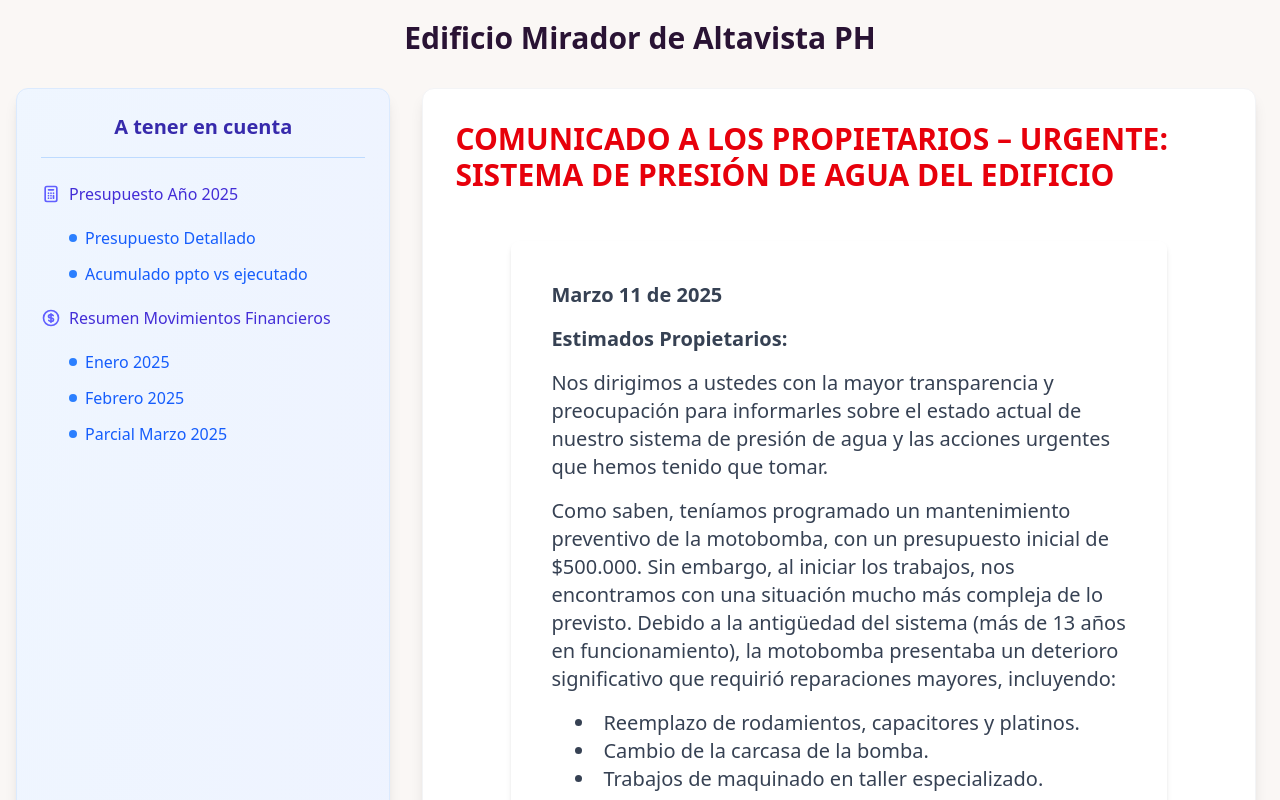
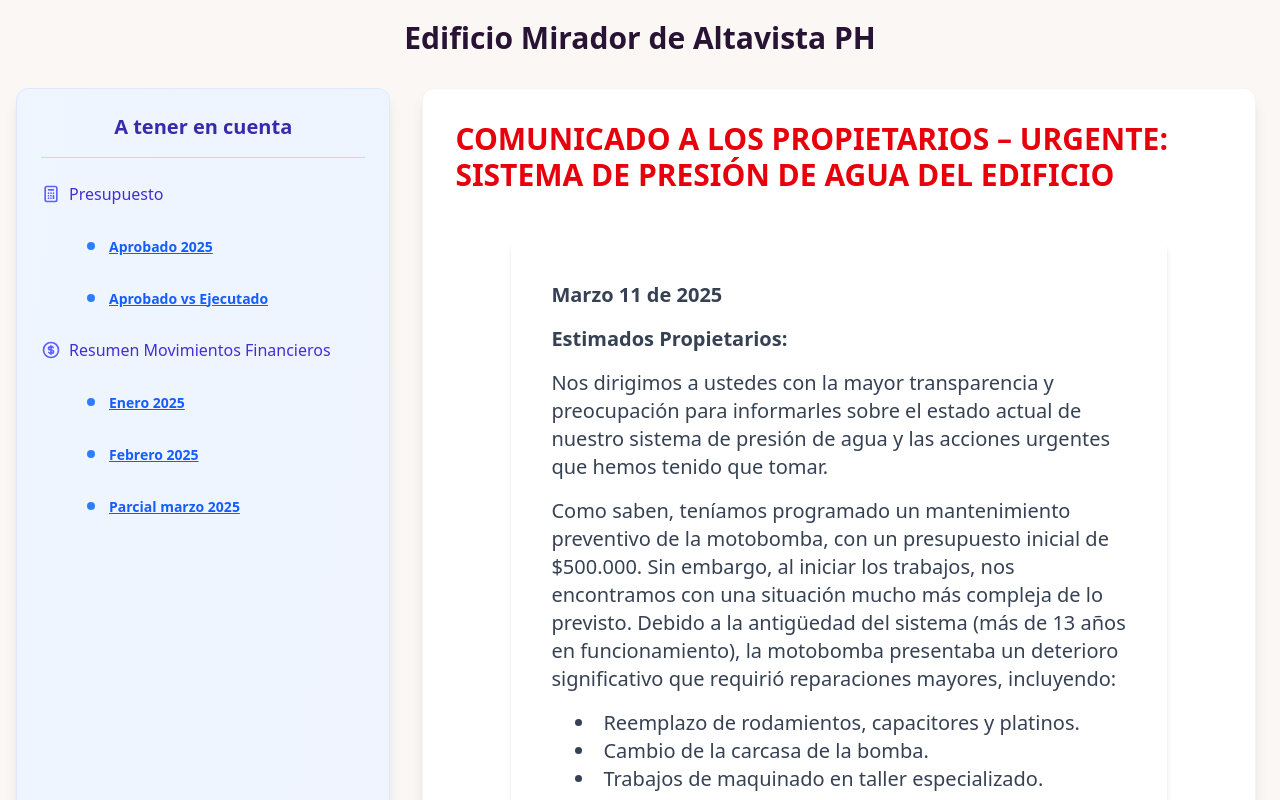
Before and after one commit to jovanyvelez/edificio, a SvelteKit app: page / in a window 1280 px wide. Shown: the top 800 px of the page. Built offline with nearby package versions, Linux system fonts and the light colour scheme.

Commit message:
Mensajes

```diff
--- /dev/null
+++ b/src/lib/icons/Constructing.svelte
@@ -0,0 +1,46 @@
+<div></div>
+<svg xmlns="http://www.w3.org/2000/svg" width="72" height="72" viewBox="0 0 72 72"
+	><path
+		fill="#fff"
+		d="M15.35 59.08h-1.779c-.684 0-1.238-.578-1.238-1.291v-34.83c0-.713.554-1.291 1.238-1.291h1.779c.684 0 1.238.578 1.238 1.291v34.83c0 .713-.554 1.291-1.238 1.291m43.11 0h-1.779c-.684 0-1.238-.713-1.238-1.593v-32.97c0-.88.554-1.593 1.238-1.593h1.779c.684 0 1.238.713 1.238 1.593v32.97c0 .88-.555 1.593-1.238 1.593"
+	/><path fill="#fcea2b" d="M7.45 43.47h7.743L7.45 51.213z" /><path
+		fill="#3f3f3f"
+		d="M15.19 43.47h12.34l-7.743 7.743l-12.34-.058z"
+	/><path fill="#fcea2b" d="M27.48 43.47h12.34l-7.743 7.743h-12.29z" /><path
+		fill="#3f3f3f"
+		d="M39.82 43.47h12.34l-7.743 7.743h-12.34z"
+	/><path fill="#fcea2b" d="m52.16 43.47l11.89-.184l-7.918 7.951H44.368z" /><path
+		fill="#3f3f3f"
+		d="M64.008 43.332v7.612h-7.612z"
+	/><path fill="#fcea2b" d="m7.95 28.33l7.646-.034l-7.646 7.646z" /><path
+		fill="#3f3f3f"
+		d="M15.6 28.3h11.94l-7.695 7.646H7.955z"
+	/><path fill="#fcea2b" d="M27.48 28.3h12.34l-7.743 7.743h-12.29z" /><path
+		fill="#3f3f3f"
+		d="M39.82 28.3h12.34l-7.743 7.743h-12.34z"
+	/><path fill="#fcea2b" d="m52.16 28.3l10.908-.007l-.015 1.05l-6.615 6.603l-12.02.098z" /><path
+		fill="#3f3f3f"
+		d="M64.05 28.33v7.612h-7.612z"
+	/><g fill="none" stroke="#000" stroke-linecap="round" stroke-linejoin="round" stroke-width="2"
+		><path
+			d="M12.74 42.72v-6.348M16.92 50.9v6.509c0 .672-.545 1.217-1.217 1.217h-1.748a1.217 1.217 0 0 1-1.217-1.217v-6.071M16.92 36.37v6.348M12.74 28.24v-5.907m4.181 0v5.812M55.1 43.29v-6.921m4.18 14.971v6.071c0 .672-.545 1.217-1.217 1.217h-1.748a1.217 1.217 0 0 1-1.217-1.217V51.34m4.182-14.97v5.969M55.1 28.03v-5.891m4.181 0v5.796M7.95 28.33h56.1v7.612H7.95z"
+		/><path d="M7.95 43.29h56.1v7.612H7.95z" /><circle cx="14.83" cy="17.97" r="4.594" /><circle
+			cx="57.19"
+			cy="17.97"
+			r="4.594"
+		/></g
+	><g
+		fill="#f4aa41"
+		stroke="#e27022"
+		stroke-linecap="round"
+		stroke-linejoin="round"
+		stroke-width="2"
+		><circle cx="14.835" cy="17.966" r="4.594" /><circle cx="57.185" cy="17.966" r="4.594" /></g
+	></svg
+>
+
+<style>
+	div{
+		display: inline-block;
+	}
+</style>
--- a/src/routes/+page.svelte
+++ b/src/routes/+page.svelte
@@ -1,3 +1,41 @@
+<script lang="ts">
+	import Constructing from "$lib/icons/Constructing.svelte";
+	let showModal = $state(false);
+	let dialog: HTMLDialogElement;
+
+	function toggleModal() {
+		showModal = !showModal;
+		if (showModal) {
+			dialog.show();
+		} else {
+			dialog.close();
+		}
+	}
+
+	$effect(() => {
+		$inspect(showModal);
+	});
+</script>
+
+
+<dialog id="my_modal_1" class="modal" bind:this={dialog}>
+	<div class="modal-box">
+		<h3 class="text-lg font-bold">Hola!</h3>
+		<div class="flex flex-row">
+			<Constructing/>
+			<p class="py-4 text-center">Pendiente por Implementar</p>
+		</div>
+		<div class="modal-action">
+			<form method="dialog">
+				<!-- if there is a button in form, it will close the modal -->
+				<button class="btn" onclick={() => toggleModal()}>Cerrar</button>
+			</form>
+		</div>
+	</div>
+</dialog>
+
+
+<main>
 	<div class="mx-4 my-8 grid grid-cols-1 gap-8 md:grid-cols-[30%_70%]">
 		<!-- Panel lateral con enlaces -->
 		<div
@@ -25,31 +63,27 @@
 								d="M9 7h6m0 10v-3m-3 3h.01M9 17h.01M9 14h.01M12 14h.01M15 11h.01M12 11h.01M9 11h.01M7 21h10a2 2 0 002-2V5a2 2 0 00-2-2H7a2 2 0 00-2 2v14a2 2 0 002 2z"
 							/>
 						</svg>
-					Presupuesto Año 2025
+						Presupuesto
 					</div>
 				</li>
 				<ul class="mt-2 ml-7 space-y-3">
 					<li>
-					<a
-						href="/presupuesto"
-						class="group flex items-center text-blue-600 transition-colors duration-200 hover:text-indigo-700"
-					>
-						<span
+						<button
+							class="btn btn-link text-blue-600 transition-colors duration-200 hover:text-indigo-700"
+							onclick={() => toggleModal()}
+							><span
 								class="mr-2 inline-block h-2 w-2 rounded-full bg-blue-500 group-hover:bg-indigo-600"
-						></span>
-						<span class="group-hover:underline">Presupuesto Detallado</span>
-					</a>
+							></span> Aprobado 2025
+						</button>
 					</li>
 					<li>
-					<a
-						href="/"
-						class="group flex items-center text-blue-600 transition-colors duration-200 hover:text-indigo-700"
-					>
-						<span
+						<button
+							class="btn btn-link text-blue-600 transition-colors duration-200 hover:text-indigo-700"
+							onclick={() => toggleModal()}
+							><span
 								class="mr-2 inline-block h-2 w-2 rounded-full bg-blue-500 group-hover:bg-indigo-600"
-						></span>
-						<span class="group-hover:underline">Acumulado ppto vs ejecutado</span>
-					</a>
+							></span> Aprobado vs Ejecutado
+						</button>
 					</li>
 				</ul>
 				<li class="mt-4 font-medium text-indigo-700">
@@ -73,37 +107,31 @@
 				</li>
 				<ul class="mt-2 ml-7 space-y-3">
 					<li>
-					<a
-						href="/"
-						class="group flex items-center text-blue-600 transition-colors duration-200 hover:text-indigo-700"
-					>
-						<span
+						<button
+							class="btn btn-link text-blue-600 transition-colors duration-200 hover:text-indigo-700"
+							onclick={() => toggleModal()}
+							><span
 								class="mr-2 inline-block h-2 w-2 rounded-full bg-blue-500 group-hover:bg-indigo-600"
-						></span>
-						<span class="group-hover:underline">Enero 2025</span>
-					</a>
+							></span> Enero 2025
+						</button>
 					</li>
 					<li>
-					<a
-						href="/"
-						class="group flex items-center text-blue-600 transition-colors duration-200 hover:text-indigo-700"
-					>
-						<span
+						<button
+							class="btn btn-link text-blue-600 transition-colors duration-200 hover:text-indigo-700"
+							onclick={() => toggleModal()}
+							><span
 								class="mr-2 inline-block h-2 w-2 rounded-full bg-blue-500 group-hover:bg-indigo-600"
-						></span>
-						<span class="group-hover:underline">Febrero 2025</span>
-					</a>
+							></span> Febrero 2025
+						</button>
 					</li>
 					<li>
-					<a
-						href="/"
-						class="group flex items-center text-blue-600 transition-colors duration-200 hover:text-indigo-700"
-					>
-						<span
+						<button
+							class="btn btn-link text-blue-600 transition-colors duration-200 hover:text-indigo-700"
+							onclick={() => toggleModal()}
+							><span
 								class="mr-2 inline-block h-2 w-2 rounded-full bg-blue-500 group-hover:bg-indigo-600"
-						></span>
-						<span class="group-hover:underline">Parcial Marzo 2025</span>
-					</a>
+							></span> Parcial marzo 2025
+						</button>
 					</li>
 				</ul>
 			</ul>
@@ -115,9 +143,8 @@
 				COMUNICADO A LOS PROPIETARIOS – URGENTE: SISTEMA DE PRESIÓN DE AGUA DEL EDIFICIO
 			</h1>
 			<div class="px-2 md:px-6">
-			<div class="container mx-auto p-4 md:p-8 text-sm md:text-xl">
+				<div class="container mx-auto p-4 text-sm md:p-8 md:text-xl">
 					<article class="rounded-lg bg-white p-1 shadow-md md:p-10">
-
 						<p class="mb-4 text-gray-700">
 							<strong>Marzo 11 de 2025</strong>
 						</p>
@@ -126,16 +153,16 @@
 						</p>
 
 						<p class="mb-4 text-gray-700">
-						Nos dirigimos a ustedes con la mayor transparencia y preocupación para informarles sobre
-						el estado actual de nuestro sistema de presión de agua y las acciones urgentes que hemos
-						tenido que tomar.
+							Nos dirigimos a ustedes con la mayor transparencia y preocupación para informarles
+							sobre el estado actual de nuestro sistema de presión de agua y las acciones urgentes
+							que hemos tenido que tomar.
 						</p>
 
 						<p class="mb-4 text-gray-700">
 							Como saben, teníamos programado un mantenimiento preventivo de la motobomba, con un
-						presupuesto inicial de $500.000. Sin embargo, al iniciar los trabajos, nos
-						encontramos con una situación mucho más compleja de lo previsto. Debido a la antigüedad
-						del sistema (más de 13 años en funcionamiento), la motobomba presentaba un deterioro
+							presupuesto inicial de $500.000. Sin embargo, al iniciar los trabajos, nos encontramos
+							con una situación mucho más compleja de lo previsto. Debido a la antigüedad del
+							sistema (más de 13 años en funcionamiento), la motobomba presentaba un deterioro
 							significativo que requirió reparaciones mayores, incluyendo:
 						</p>
 
@@ -146,15 +173,15 @@
 						</ul>
 
 						<p class="mb-4 text-gray-700">
-						Estas reparaciones fueron esenciales, para garantizar el correcto funcionamiento de la bomba e
-						implicaron un costo de 3.5 veces el presupuesto inicial ($1.711.726).
+							Estas reparaciones fueron esenciales, para garantizar el correcto funcionamiento de la
+							bomba e implicaron un costo de 3.5 veces el presupuesto inicial ($1.711.726).
 						</p>
 						<p class="mb-4 text-gray-700">
 							Adicionalmente, detectamos fallas en el presóstato, el cual tuvo que ser reemplazado.
 							Tras una revisión exhaustiva, confirmamos que el tanque de presión de agua presenta
 							daños irreparables en su membrana. Lamentablemente, este componente y sus repuestos
-						están descontinuados, lo que nos obliga a reemplazar el tanque completo para restablecer
-						la operatividad del sistema.
+							están descontinuados, lo que nos obliga a reemplazar el tanque completo para
+							restablecer la operatividad del sistema.
 						</p>
 
 						<h2 class="mt-6 mb-4 text-xl font-semibold text-red-500 md:text-2xl">
@@ -168,16 +195,16 @@
 
 						<ol class="mb-4 ml-6 list-inside list-decimal text-gray-700">
 							<li>
-							<span class="font-semibold">Recaudación de Fondos Extraordinaria:</span> Implementar una
-							cuota extraordinaria para cubrir el costo del nuevo tanque. Esto nos permitiría restablecer
+								<span class="font-semibold">Recaudación de Fondos Extraordinaria:</span> Implementar
+								una cuota extraordinaria para cubrir el costo del nuevo tanque. Esto nos permitiría restablecer
 								el servicio de agua a presión adecuada en el menor tiempo posible, evitando mayores inconvenientes.
 							</li>
 							<li>
 								<span class="font-semibold">Suspensión Temporal del Proyecto:</span> Aplazar la compra
 								del nuevo tanque hasta que se puedan reunir los fondos necesarios a través de las cuotas
-							ordinarias. Esta opción, aunque permitiría evitar una cuota extraordinaria inmediata, prolongaría
-							la situación actual de baja presión de agua en los apartamentos y podría afectar la ejecución
-							de otras tareas de mantenimiento programadas para este año.
+								ordinarias. Esta opción, aunque permitiría evitar una cuota extraordinaria inmediata,
+								prolongaría la situación actual de baja presión de agua en los apartamentos y podría
+								afectar la ejecución de otras tareas de mantenimiento programadas para este año.
 							</li>
 						</ol>
 
@@ -192,13 +219,15 @@
 							postergación de otras tareas son decisiones difíciles.
 						</p>
 						<p class="mb-4 text-gray-700">
-						Queremos asegurarles que hemos agotado todas las instancias posibles para minimizar los
-						costos y buscar alternativas. Sin embargo, la situación actual del sistema, su
-						antigüedad y la falta de repuestos nos obligan a tomar medidas urgentes para garantizar
-						un servicio esencial como lo es el suministro de agua.
+							Queremos asegurarles que hemos agotado todas las instancias posibles para minimizar
+							los costos y buscar alternativas. Sin embargo, la situación actual del sistema, su
+							antigüedad y la falta de repuestos nos obligan a tomar medidas urgentes para
+							garantizar un servicio esencial como lo es el suministro de agua.
 						</p>
 
-					<h2 class="mt-6 mb-4 text-xl font-semibold text-red-500 md:text-2xl">Próximos Pasos:</h2>
+						<h2 class="mt-6 mb-4 text-xl font-semibold text-red-500 md:text-2xl">
+							Próximos Pasos:
+						</h2>
 
 						<p class="mb-4 text-gray-700">
 							Convocaremos a una asamblea extraordinaria a la brevedad (indicar fecha y hora
@@ -221,3 +250,4 @@
 			</div>
 		</div>
 	</div>
+</main>
--- a/src/routes/presupuesto/+page.svelte
+++ b/src/routes/presupuesto/+page.svelte
@@ -635,7 +635,7 @@
 	/>
 
 	<div class="table-container">
-		<table>
+		<table mx-1 md:mx-4>
 			<thead>
 				<tr>
 					<th on:click={() => ordenarPor('concepto')}>
@@ -727,7 +727,6 @@
 	table {
 		width: 100%;
 		border-collapse: collapse;
-		margin: 1rem 0;
 	}
 
 	th,
```
Lines whose indentation alone changed are shown as unchanged.
